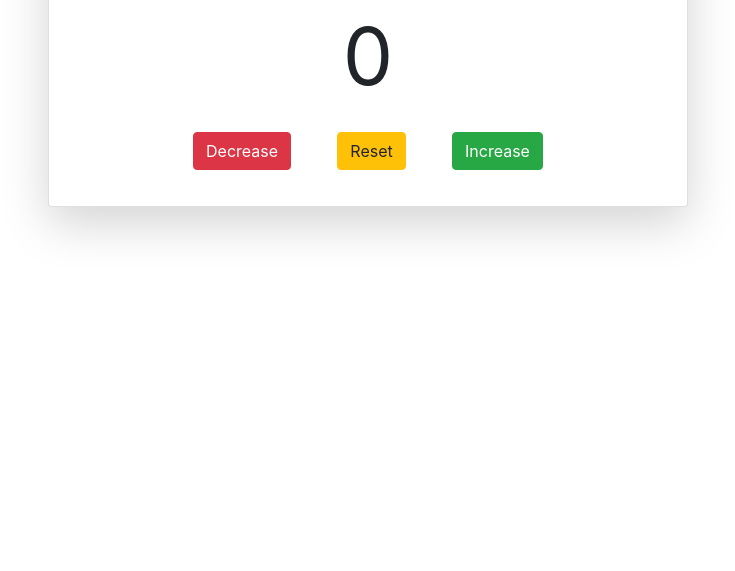
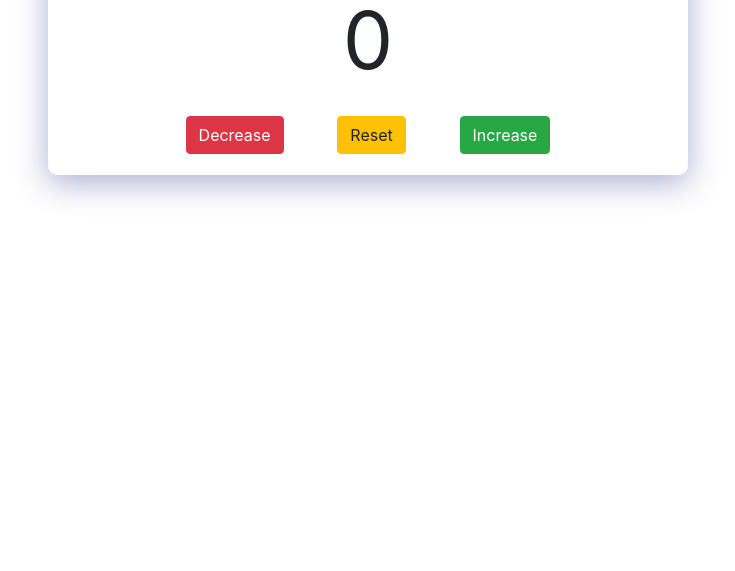
Before and after one commit to primaramadhaniputra/javascript-counter, a plain HTML site: page index.html in a window 1280 px wide. Shown: the part 229-800 px from the top of the page, without its empty margins (272-1007 px from the left). Drawn offline with nearby package versions, Linux system fonts and the light colour scheme.

Commit message:
menambahkan css

```diff
--- a/index.html
+++ b/index.html
@@ -20,7 +20,7 @@
 
 
 
-   <div class="card mx-auto shadow-lg p-3 mb-5 bg-white rounded">
+   <div class="card mx-auto">
       <div class="card-body text-center">
          <h1 class="card-title">Counter</h1>
          <p class="card-text">0</p>
--- a/style.css
+++ b/style.css
@@ -1,6 +1,12 @@
 .card{
    width: 50%;
    margin-top: 10%;
+   background: rgba( 255, 255, 255, 0.25 );
+box-shadow: 0 8px 32px 0 rgba( 31, 38, 135, 0.37 );
+backdrop-filter: blur( 4px );
+-webkit-backdrop-filter: blur( 4px );
+border-radius: 10px;
+border: 1px solid rgba( 255, 255, 255, 0.18 );
 }
 
 p{
```
